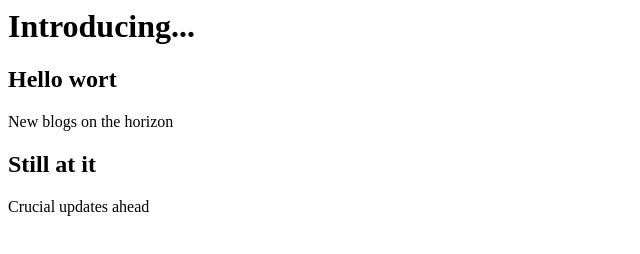
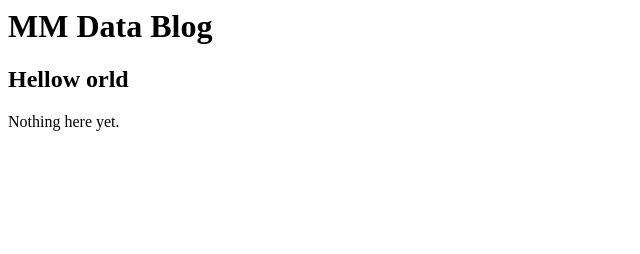
Before and after one commit to mmallicoat/mmallicoat.github.io, a plain HTML site: page index.html in a window 1280 px wide. Shown: the whole page, without its empty margins (0-640 px from the left). Drawn offline with Linux system fonts and the light colour scheme.

Commit message:
Checking commit works

```diff
--- a/index.html
+++ b/index.html
@@ -1,9 +1,7 @@
 <html>
 <body>
-<h1 id="introducing...">Introducing...</h1>
-<h2 id="hello-wort">Hello wort</h2>
-<p>New blogs on the horizon</p>
-<h2 id="still-at-it">Still at it</h2>
-<p>Crucial updates ahead</p>
+<h1>MM Data Blog</h1>
+<h2>Hellow orld</h2>
+<p>Nothing here yet.</p>
 </body>
 </html>
```
Also changed, not shown: 1 other file.
